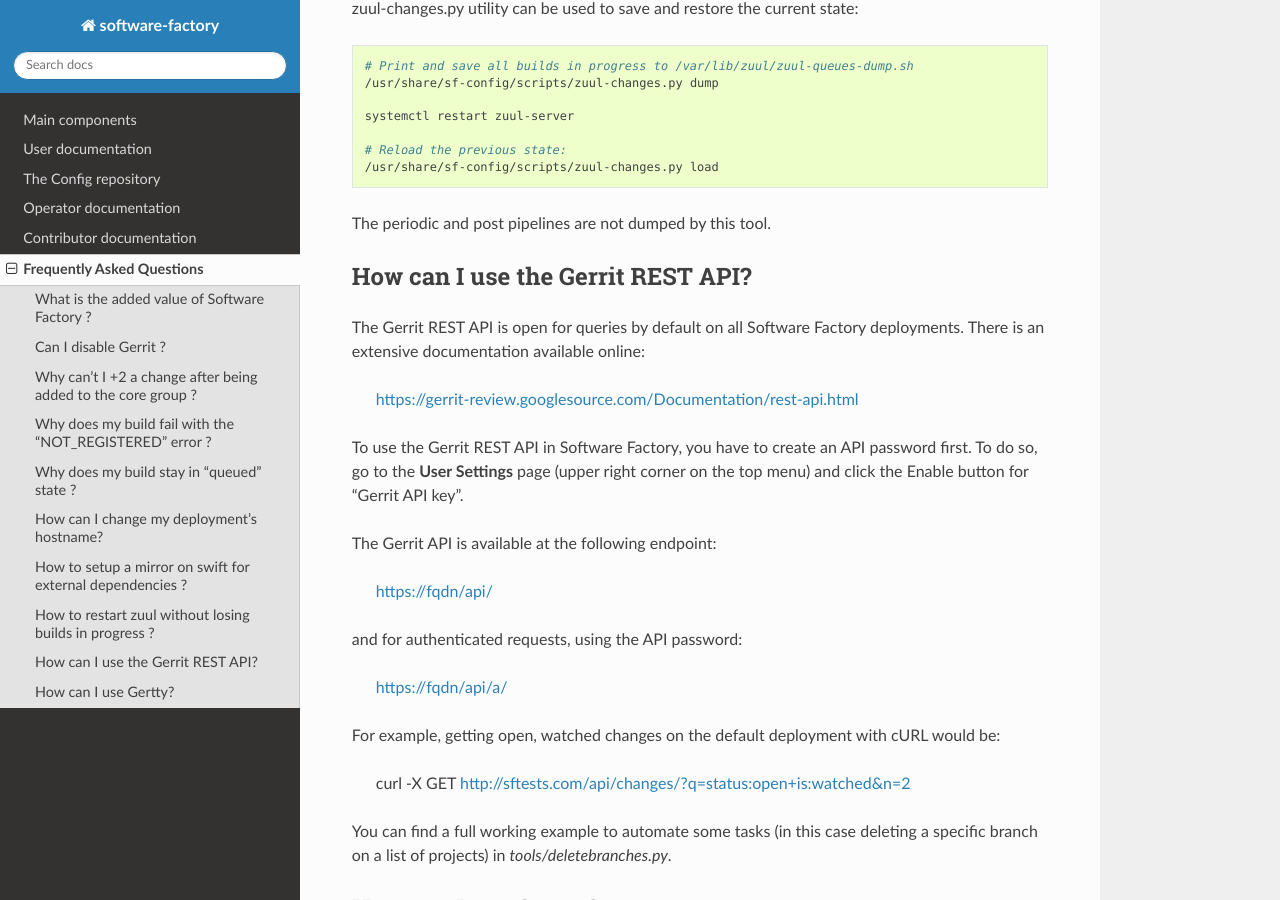
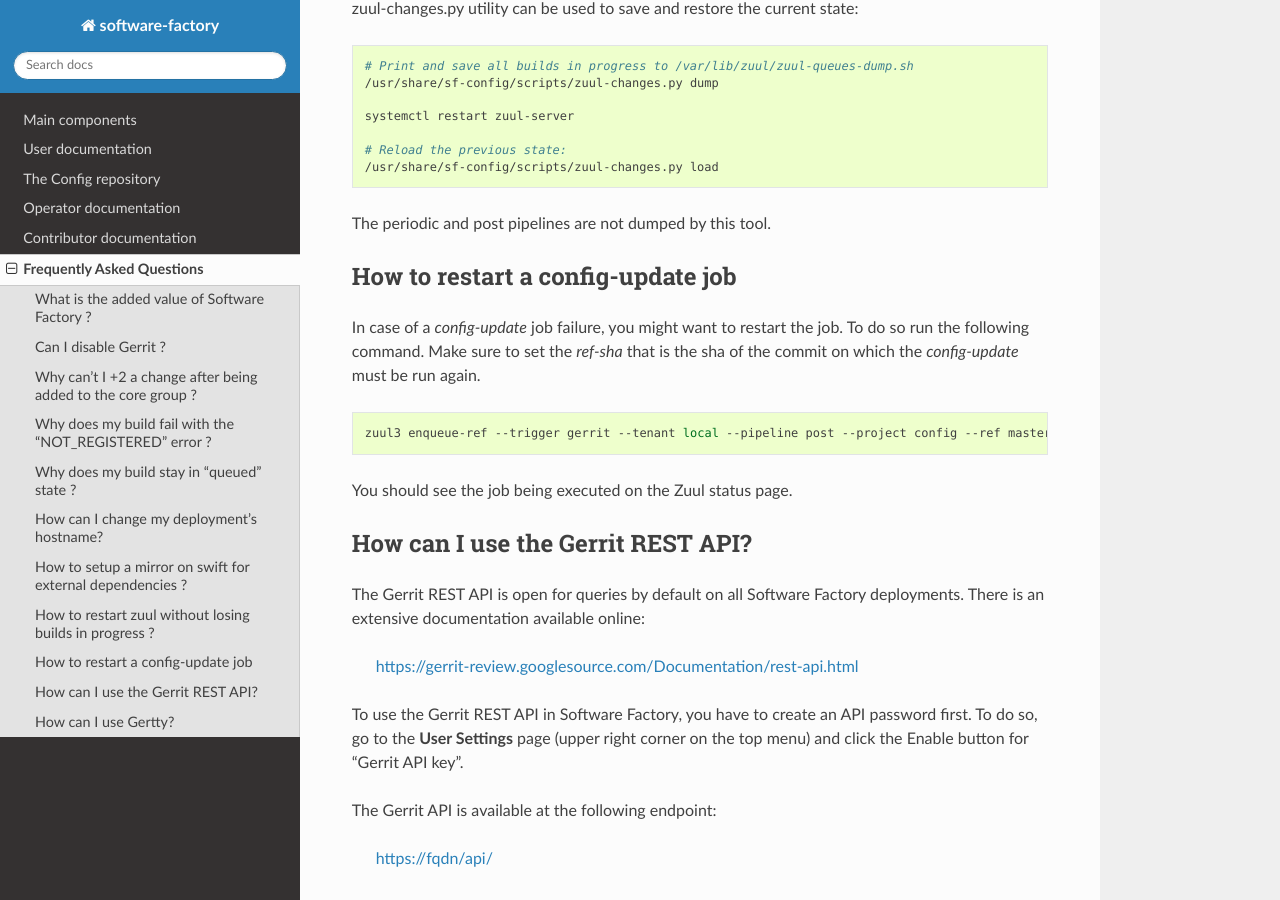
Before and after one commit to softwarefactory-project/sf-docs, a Sphinx documentation site: the page built from docs/faqs.rst, in a window 1280 px wide and 900 px high, scrolled down 3171 px. Built offline with Sphinx 7.4.7 and the Read the Docs theme 2.0.0, drawn with Linux system fonts in a browser that asks for light colours.

Commit message:
Add in faq - how to restart the config-update job
Change-Id: Ifc959ecdff1167a51127e40d7509386279faf6d6

```diff
--- a/docs/faqs.rst
+++ b/docs/faqs.rst
@@ -164,6 +164,19 @@ The periodic and post pipelines are not dumped by this tool.
 
 .. _gerrit-rest-api:
 
+How to restart a config-update job
+..................................
+
+In case of a *config-update* job failure, you might want to restart the job. To do so
+run the following command. Make sure to set the *ref-sha* that is the sha of the commit on
+which the *config-update* must be run again.
+
+.. code-block:: bash
+
+    zuul3 enqueue-ref --trigger gerrit --tenant local --pipeline post --project config --ref master --newrev ref-sha
+
+You should see the job being executed on the Zuul status page.
+
 How can I use the Gerrit REST API?
 ..................................
 
```
